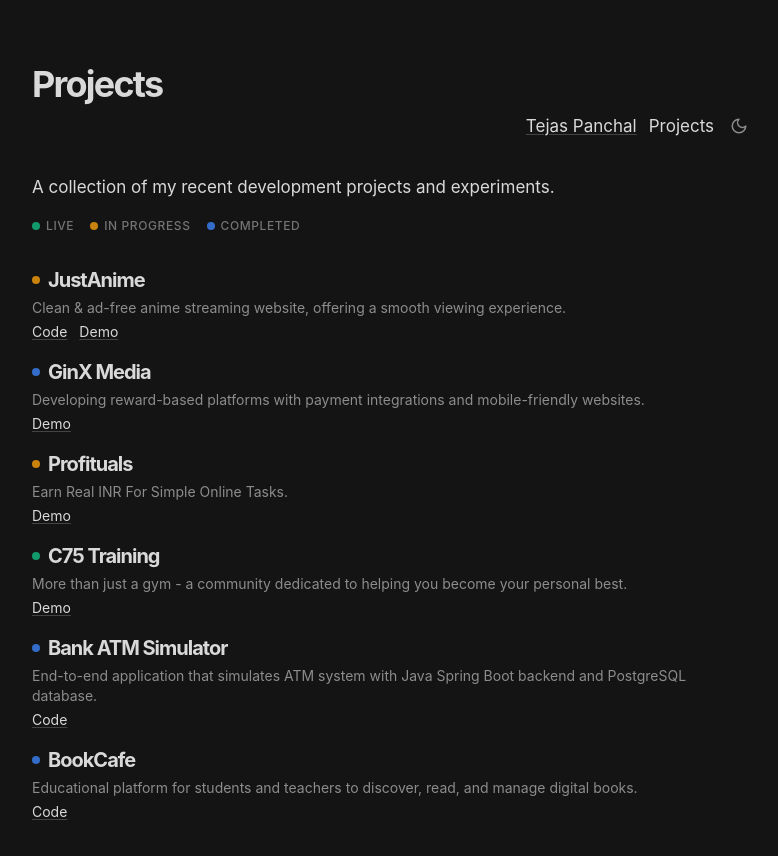
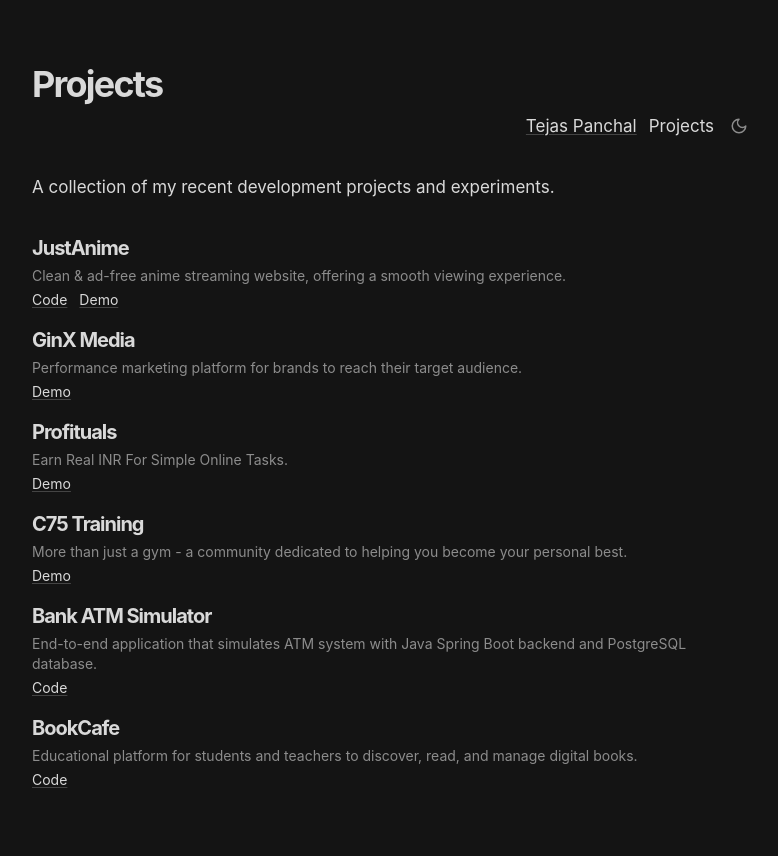
Before and after one commit to tejaspanchall/Pixelfolio, a React (Vite) app: page /projects in a window 1280 px wide. Shown: the top 856 px of the page, without its empty margins (248-1026 px from the left). Built offline with nearby package versions, Linux system fonts and the light colour scheme.

Commit message:
proj now done

```diff
--- a/src/pages/Projects.tsx
+++ b/src/pages/Projects.tsx
@@ -5,8 +5,6 @@ const Projects = () => {
     {
       title: "JustAnime",
       description: "Clean & ad-free anime streaming website, offering a smooth viewing experience.",
-      tech: ["React", "Node.js"],
-      status: "In Progress",
       links: {
         code: "https://github.com/tejaspanchall/justanime",
         demo: "https://justanime.to"
@@ -14,9 +12,7 @@ const Projects = () => {
     },
     {
       title: "GinX Media",
-      description: "Developing reward-based platforms with payment integrations and mobile-friendly websites.",
-      tech: ["Web Development", "Payment Integration"],
-      status: "Completed",
+      description: "Performance marketing platform for brands to reach their target audience.",
       links: {
         demo: "https://ginxmedia.co"
       }
@@ -24,8 +20,6 @@ const Projects = () => {
     {
       title: "Profituals",
       description: "Earn Real INR For Simple Online Tasks.",
-      tech: ["Next.js", "Node.js", "PostgreSQL"],
-      status: "In Progress",
       links: {
         demo: "https://profituals.com"
       }
@@ -33,8 +27,6 @@ const Projects = () => {
     {
       title: "C75 Training",
       description: "More than just a gym - a community dedicated to helping you become your personal best.",
-      tech: ["Next.js"],
-      status: "Live",
       links: {
         demo: "https://c75training.com"
       }
@@ -42,8 +34,6 @@ const Projects = () => {
     {
       title: "Bank ATM Simulator",
       description: "End-to-end application that simulates ATM system with Java Spring Boot backend and PostgreSQL database.",
-      tech: ["Spring Boot", "PostgreSQL", "ZXing"],
-      status: "Completed",
       links: {
         code: "https://github.com/tejaspanchall/Bank-ATM-Simulator"
       }
@@ -51,8 +41,6 @@ const Projects = () => {
     {
       title: "BookCafe",
       description: "Educational platform for students and teachers to discover, read, and manage digital books.",
-      tech: ["Next.js", "Laravel", "PostgreSQL"],
-      status: "Completed",
       links: {
         code: "https://github.com/tejaspanchall/BookCafe-Frontend"
       }
@@ -64,35 +52,14 @@ const Projects = () => {
       <main className="container-narrow flex-1 py-16">
         <h1 className="text-4xl font-bold mb-2 tracking-tighter">Projects</h1>
         <Navigation />
-        <p>A collection of my recent development projects and experiments.</p>
-
-        <div className="flex flex-wrap gap-4 mb-8 text-xs font-medium uppercase tracking-wider text-muted-foreground/80">
-          <div className="flex items-center gap-1.5">
-            <span className="w-2 h-2 rounded-full bg-emerald-500/80" />
-            <span>Live</span>
-          </div>
-          <div className="flex items-center gap-1.5">
-            <span className="w-2 h-2 rounded-full bg-amber-500/80" />
-            <span>In Progress</span>
-          </div>
-          <div className="flex items-center gap-1.5">
-            <span className="w-2 h-2 rounded-full bg-blue-500/80" />
-            <span>Completed</span>
-          </div>
-        </div>
+        <p className="mb-8">A collection of my recent development projects and experiments.</p>
 
         <div className="space-y-4">
           {projects.map((project) => (
             <div key={project.title}>
-              <div className="flex items-center gap-2 mb-1">
-                <span className={`w-2 h-2 rounded-full shrink-0 ${project.status === "Live" ? "bg-emerald-500/80" :
-                  project.status === "In Progress" ? "bg-amber-500/80" :
-                    "bg-blue-500/80"
-                  }`} />
-                <h3 className="text-xl font-bold text-foreground">
-                  {project.title}
-                </h3>
-              </div>
+              <h3 className="text-xl font-bold text-foreground mb-1">
+                {project.title}
+              </h3>
 
               <p className="text-sm text-muted-foreground mb-1">
                 {project.description}
```
